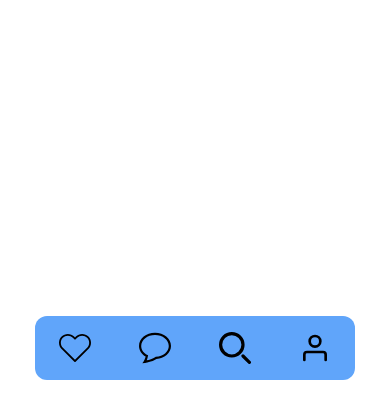
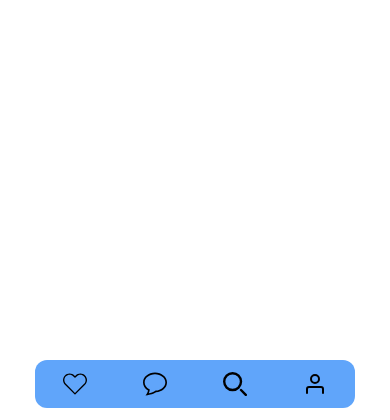
Before and after one commit to ProSwipe/Application, a PHP site: page /dashboard/chat/index.php in a window 390 px wide. Shown: the part 424-844 px from the top of the page. Run offline with PHP 8.4, Linux system fonts and the light colour scheme; the visitor is signed in with stand-in values (Sample User, id 1); data that the repository does not hold is empty.

Commit message:
fixed responsive

```diff
--- a/app/assets/css/output.css
+++ b/app/assets/css/output.css
@@ -595,16 +595,16 @@ video {
   top: 0px;
 }
 
-.top-10 {
-  top: 2.5rem;
+.bottom-5 {
+  bottom: 1.25rem;
+}
+
+.bottom-3 {
+  bottom: 0.75rem;
 }
 
 .m-2 {
   margin: 0.5rem;
-}
-
-.m-4 {
-  margin: 1rem;
 }
 
 .mx-auto {
@@ -700,12 +700,20 @@ video {
   height: 4rem;
 }
 
+.h-\[15rem\] {
+  height: 15rem;
+}
+
 .h-\[20rem\] {
   height: 20rem;
 }
 
-.h-\[30rem\] {
-  height: 30rem;
+.h-\[25rem\] {
+  height: 25rem;
+}
+
+.h-\[1\.5rem\] {
+  height: 1.5rem;
 }
 
 .min-h-screen {
--- a/app/dashboard/index.php
+++ b/app/dashboard/index.php
@@ -48,7 +48,7 @@ if (empty($allPro)) {
                 <?php echo $currentProfile['job'] ?>
             </p>
             <img
-                    class="w-[20rem] h-[30rem] rounded-xl"
+                    class="w-[20rem] h-[25rem] rounded-xl"
                     src="<?php echo $currentProfile['profilePicture'] ?>"
                     alt="test image"
             />
--- a/app/include/footer.php
+++ b/app/include/footer.php
@@ -1,14 +1,14 @@
-<div class="fixed bottom-10 left-0 right-0 bg-blue-400 rounded-xl h-[4rem] w-[20rem] mx-auto flex justify-around items-center">
+<div class="fixed bottom-3 left-0 right-0 bg-blue-400 rounded-xl h-[3rem] w-[20rem] mx-auto flex justify-around items-center">
     <a data-turbo-preload href="/dashboard/index.php">
-        <img class="h-[2rem]" src="../assets/heart.svg" alt="close" />
+        <img class="h-[1.5rem]" src="../assets/heart.svg" alt="close" />
     </a>
     <a data-turbo-preload href="/dashboard/chat/index.php">
-        <img class="h-[2rem] text-black" src="../assets/chat.svg" alt="close" />
+        <img class="h-[1.5rem] text-black" src="../assets/chat.svg" alt="close" />
     </a>
     <a data-turbo-preload href="/dashboard/search/index.php">
-        <img class="h-[2rem] text-black" src="../assets/search.svg" alt="close" />
+        <img class="h-[1.5rem] text-black" src="../assets/search.svg" alt="close" />
     </a>
     <a data-turbo-preload href="/dashboard/profile/index.php">
-        <img class="h-[2rem]" src="../assets/profile.svg" alt="close" />
+        <img class="h-[1.5rem]" src="../assets/profile.svg" alt="close" />
     </a>
 </div>
```
Also changed, not shown: other parts of app/assets/css/output.css (+19 -27 lines), app/database/init.php (+6 -6 lines).
